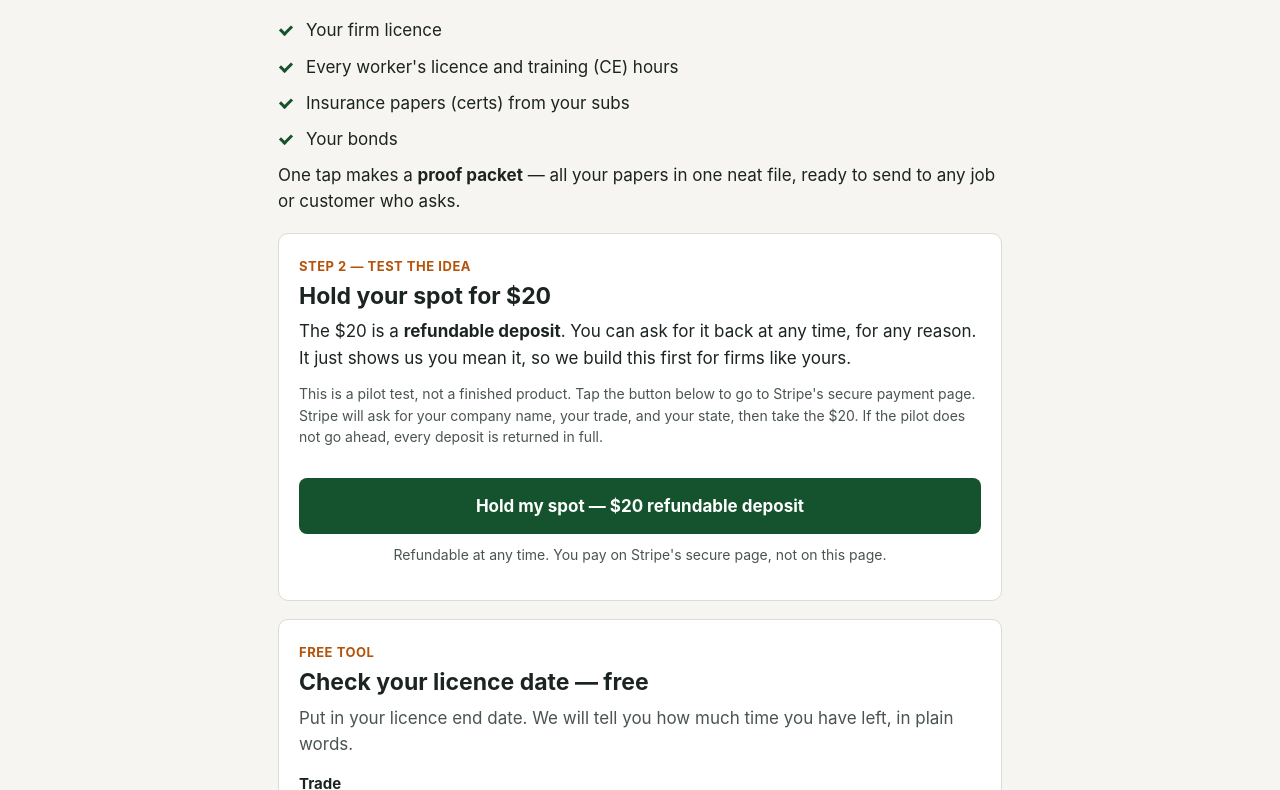
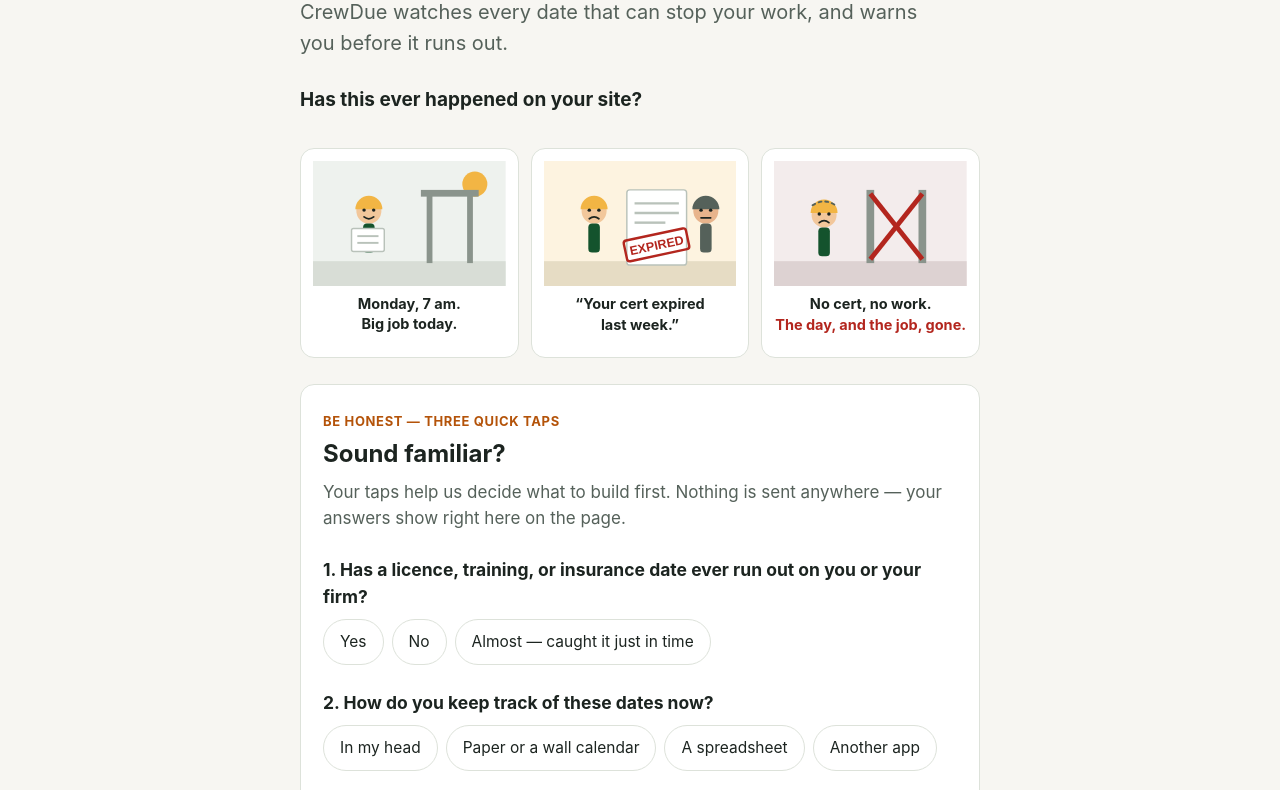
Before and after one commit to crewdue/crewdue, a plain HTML site: page index.html in a window 1280 px wide. Shown: the part 187-977 px from the top of the page. Drawn offline with Linux system fonts and the light colour scheme.

Commit message:
New page design: questions first, comic strip, simpler
Updated page title and various styles for better layout and readability. Revised text content for clarity and engagement.

```diff
--- a/index.html
+++ b/index.html
@@ -5,18 +5,20 @@
 <meta name="viewport" content="width=device-width, initial-scale=1, viewport-fit=cover" />
 <meta name="color-scheme" content="light dark" />
 <link rel="icon" href="data:," />
-<title>Licence Tracking — Test Page</title>
+<title>CrewDue — Pilot Test Page</title>
 <style>
   :root{
-    --bg:#f6f5f1;
+    --bg:#f7f6f2;
     --surface:#ffffff;
     --surface-2:#eef2ee;
     --ink:#1c2420;
-    --ink-soft:#4a554e;
-    --line:#d8ddd6;
+    --ink-soft:#55615a;
+    --line:#dde2da;
     --accent:#14532d;
     --accent-ink:#ffffff;
-    --accent-soft:#e3efe4;
+    --accent-soft:#e4efe5;
+    --amber:#b45309;
+    --red:#b3261e;
     --warn-bg:#fdf3e0;
     --warn-ink:#7a4d00;
     --warn-line:#e8cf9a;
@@ -25,12 +27,11 @@
     --danger-line:#f0b8b3;
     --ok-bg:#e7f4e9;
     --ok-ink:#14532d;
-    --amber:#b45309;
-    --radius:10px;
+    --radius:14px;
   }
   @media (prefers-color-scheme: dark){
     :root{
-      --bg:#141815;
+      --bg:#131714;
       --surface:#1e2420;
       --surface-2:#252c27;
       --ink:#eef1ec;
@@ -39,6 +40,8 @@
       --accent:#4ade80;
       --accent-ink:#0c1a10;
       --accent-soft:#223528;
+      --amber:#f0a35e;
+      --red:#f0857d;
       --warn-bg:#3a2f14;
       --warn-ink:#f5cf7d;
       --warn-line:#6b561f;
@@ -47,7 +50,6 @@
       --danger-line:#7a3a36;
       --ok-bg:#1e3324;
       --ok-ink:#8fe3a5;
-      --amber:#f0a35e;
     }
   }
   *{box-sizing:border-box}
@@ -58,9 +60,9 @@
     font-size:17px;line-height:1.55;
     -webkit-font-smoothing:antialiased;
   }
-  .wrap{max-width:760px;margin:0 auto;padding:0 18px 56px}
-  h1{font-size:34px;line-height:1.15;margin:0 0 12px;letter-spacing:-0.01em;font-weight:800}
-  h2{font-size:23px;line-height:1.25;margin:0 0 8px;font-weight:750}
+  .wrap{max-width:720px;margin:0 auto;padding:0 20px 64px}
+  h1{font-size:36px;line-height:1.14;margin:0 0 14px;letter-spacing:-0.01em;font-weight:800}
+  h2{font-size:24px;line-height:1.25;margin:0 0 10px;font-weight:750}
   h3{font-size:18px;margin:0 0 6px;font-weight:700}
   p{margin:0 0 12px}
   .soft{color:var(--ink-soft)}
@@ -71,38 +73,41 @@
   }
   section.card{
     background:var(--surface);border:1px solid var(--line);border-radius:var(--radius);
-    padding:22px 20px;margin:18px 0;
+    padding:26px 22px;margin:26px 0;
   }
-  section.plain{padding:6px 2px;margin:26px 0}
-  .step-label{font-size:13px;font-weight:700;letter-spacing:.04em;text-transform:uppercase;color:var(--amber);margin-bottom:6px}
-  .name-grid{display:grid;grid-template-columns:1fr;gap:10px;margin-top:14px}
-  @media(min-width:560px){.name-grid{grid-template-columns:repeat(3,1fr)}}
-  .name-opt{
-    text-align:left;background:var(--surface-2);border:2px solid var(--line);border-radius:var(--radius);
-    padding:14px 14px;cursor:pointer;font:inherit;color:var(--ink);width:100%;
+  section.plain{padding:10px 2px;margin:38px 0}
+  .step-label{font-size:13px;font-weight:700;letter-spacing:.05em;text-transform:uppercase;color:var(--amber);margin-bottom:8px}
+  .hero{padding:44px 0 6px;text-align:left}
+  .hero .lead{font-size:20px;color:var(--ink-soft);max-width:32em}
+  .pain-q{font-size:19px;font-weight:700;margin-top:26px}
+  .comic{display:grid;grid-template-columns:1fr;gap:12px;margin:16px 0 4px}
+  @media(min-width:600px){.comic{grid-template-columns:repeat(3,1fr)}}
+  .panel{
+    background:var(--surface);border:1.5px solid var(--line);border-radius:var(--radius);
+    padding:12px 12px 10px;text-align:center;
   }
-  .name-opt .nm{font-size:19px;font-weight:800;display:block}
-  .name-opt .dm{font-size:14px;color:var(--ink-soft);display:block;margin-top:2px}
-  .name-opt .why{font-size:13.5px;display:block;margin-top:8px;color:var(--ink-soft)}
-  .name-opt.selected{border-color:var(--accent);background:var(--accent-soft)}
-  .name-opt:focus-visible{outline:3px solid var(--amber);outline-offset:2px}
-  .pick-note{margin-top:12px;font-size:15px;display:none}
-  .pick-note.show{display:block;background:var(--ok-bg);color:var(--ok-ink);border:1px solid var(--line);border-radius:8px;padding:12px 14px;font-weight:600}
-  .hero{padding-top:30px}
-  .hero .lead{font-size:19px;color:var(--ink-soft);max-width:34em}
-  .ticks{list-style:none;margin:16px 0 4px;padding:0}
-  .ticks li{padding:5px 0 5px 28px;position:relative}
-  .ticks li::before{content:"";position:absolute;left:2px;top:13px;width:9px;height:5px;border-left:3px solid var(--accent);border-bottom:3px solid var(--accent);transform:rotate(-45deg)}
+  .panel svg{width:100%;height:auto;display:block}
+  .panel .cap{font-size:14.5px;font-weight:650;margin-top:8px;line-height:1.4}
+  .panel .cap .red{color:var(--red)}
+  .watch{list-style:none;margin:18px 0 14px;padding:0}
+  .watch li{
+    padding:11px 0 11px 36px;position:relative;font-size:18px;border-bottom:1px solid var(--line);
+  }
+  .watch li:last-child{border-bottom:none}
+  .watch li::before{
+    content:"";position:absolute;left:4px;top:19px;width:11px;height:6px;
+    border-left:3.5px solid var(--accent);border-bottom:3.5px solid var(--accent);transform:rotate(-45deg);
+  }
   label{display:block;font-weight:650;font-size:15px;margin:14px 0 5px}
-  input[type="text"],input[type="date"],select{
+  input[type="date"],select{
     width:100%;padding:12px 12px;font:inherit;font-size:16px;color:var(--ink);
     background:var(--surface);border:1.5px solid var(--line);border-radius:8px;
   }
   input:focus,select:focus{outline:3px solid var(--amber);outline-offset:1px;border-color:var(--amber)}
   .btn{
-    display:inline-block;width:100%;margin-top:18px;padding:15px 18px;
-    background:var(--accent);color:var(--accent-ink);border:none;border-radius:8px;
-    font:inherit;font-size:17px;font-weight:750;cursor:pointer;text-align:center;
+    display:inline-block;width:100%;margin-top:18px;padding:16px 18px;
+    background:var(--accent);color:var(--accent-ink);border:none;border-radius:10px;
+    font:inherit;font-size:18px;font-weight:750;cursor:pointer;text-align:center;
   }
   .btn:active{transform:translateY(1px)}
   .btn:focus-visible{outline:3px solid var(--amber);outline-offset:2px}
@@ -115,7 +120,7 @@
   .result.neutral{background:var(--surface-2);color:var(--ink);border:1px solid var(--line)}
   .result strong{font-weight:800}
   .days-big{font-size:30px;font-weight:850;line-height:1.1;display:block;margin:2px 0 4px}
-  .price-grid{display:grid;grid-template-columns:1fr;gap:12px;margin-top:14px}
+  .price-grid{display:grid;grid-template-columns:1fr;gap:12px;margin-top:16px}
   @media(min-width:620px){.price-grid{grid-template-columns:repeat(3,1fr)}}
   .tier{border:1.5px solid var(--line);border-radius:var(--radius);padding:18px 16px;background:var(--surface)}
   .tier.mid{border-color:var(--accent);background:var(--accent-soft)}
@@ -124,9 +129,9 @@
   .tier ul{margin:12px 0 0;padding-left:18px;font-size:15px}
   .tier li{margin:5px 0}
   .tag{display:inline-block;font-size:12.5px;font-weight:750;background:var(--accent);color:var(--accent-ink);border-radius:20px;padding:2px 10px;margin-bottom:10px}
-  .q{margin:20px 0}
-  .q:first-of-type{margin-top:8px}
-  .q p{font-weight:700;margin-bottom:8px}
+  .q{margin:24px 0}
+  .q:first-of-type{margin-top:10px}
+  .q p{font-weight:700;margin-bottom:9px;font-size:17.5px}
   .opts{display:flex;flex-wrap:wrap;gap:8px}
   .opt{
     font:inherit;font-size:15.5px;padding:10px 16px;border-radius:24px;cursor:pointer;
@@ -134,7 +139,7 @@
   }
   .opt.selected{background:var(--accent);color:var(--accent-ink);border-color:var(--accent);font-weight:700}
   .opt:focus-visible{outline:3px solid var(--amber);outline-offset:2px}
-  footer{border-top:1px solid var(--line);margin-top:34px;padding-top:20px;font-size:14.5px;color:var(--ink-soft)}
+  footer{border-top:1px solid var(--line);margin-top:40px;padding-top:20px;font-size:14.5px;color:var(--ink-soft)}
   footer p{margin-bottom:10px}
   .disclaimer{background:var(--surface);border:1px solid var(--line);border-radius:var(--radius);padding:16px 18px;font-size:15px;color:var(--ink)}
   a{color:var(--accent)}
@@ -143,38 +148,124 @@
 </head>
 <body>
 
-<div class="testbar">Pilot test page. CrewDue has not launched yet. The $20 deposit is refundable in full, at any time.</div>
+<div class="testbar">Pilot test. CrewDue has not launched yet. The $20 deposit is refundable in full, at any time.</div>
 
 <div class="wrap">
 
   <div class="hero">
-    <h1>Never miss a licence deadline again.</h1>
-    <p class="lead">We track every date that can stop your work — and warn you well before it runs out.</p>
-    <ul class="ticks">
-      <li>Your firm licence</li>
-      <li>Every worker's licence and training (CE) hours</li>
-      <li>Insurance papers (certs) from your subs</li>
-      <li>Your bonds</li>
-    </ul>
-    <p>One tap makes a <strong>proof packet</strong> — all your papers in one neat file, ready to send to any job or customer who asks.</p>
+    <h1>One expired date can stop the whole job.</h1>
+    <p class="lead">CrewDue watches every date that can stop your work, and warns you before it runs out.</p>
+    <p class="pain-q">Has this ever happened on your site?</p>
   </div>
 
+  <div class="comic" role="img" aria-label="Three panel cartoon: a crew arrives at a job, the site manager finds their insurance cert expired, and the crew is turned away and loses the day.">
+    <div class="panel">
+      <svg viewBox="0 0 200 130" xmlns="http://www.w3.org/2000/svg" aria-hidden="true">
+        <rect x="0" y="0" width="200" height="130" fill="#eef2ee"/>
+        <circle cx="168" cy="24" r="13" fill="#f2b544"/>
+        <rect x="0" y="104" width="200" height="26" fill="#d8ddd6"/>
+        <rect x="118" y="34" width="6" height="72" fill="#8a948c"/>
+        <rect x="160" y="34" width="6" height="72" fill="#8a948c"/>
+        <rect x="112" y="30" width="60" height="7" fill="#8a948c"/>
+        <circle cx="58" cy="52" r="13" fill="#f2c79b"/>
+        <path d="M44 50 a14 14 0 0 1 28 0 z" fill="#f2b544"/>
+        <rect x="52" y="65" width="12" height="30" rx="4" fill="#14532d"/>
+        <rect x="40" y="70" width="34" height="24" rx="2" fill="#ffffff" stroke="#b9c2ba" stroke-width="1.5"/>
+        <line x1="46" y1="78" x2="68" y2="78" stroke="#b9c2ba" stroke-width="2"/>
+        <line x1="46" y1="85" x2="68" y2="85" stroke="#b9c2ba" stroke-width="2"/>
+        <circle cx="53" cy="51" r="1.8" fill="#1c2420"/>
+        <circle cx="63" cy="51" r="1.8" fill="#1c2420"/>
+        <path d="M53 58 q5 4 10 0" stroke="#1c2420" stroke-width="1.8" fill="none" stroke-linecap="round"/>
+      </svg>
+      <p class="cap">Monday, 7 am.<br />Big job today.</p>
+    </div>
+    <div class="panel">
+      <svg viewBox="0 0 200 130" xmlns="http://www.w3.org/2000/svg" aria-hidden="true">
+        <rect x="0" y="0" width="200" height="130" fill="#fdf3e0"/>
+        <rect x="0" y="104" width="200" height="26" fill="#e6dcc4"/>
+        <circle cx="52" cy="52" r="13" fill="#f2c79b"/>
+        <path d="M38 50 a14 14 0 0 1 28 0 z" fill="#f2b544"/>
+        <rect x="46" y="65" width="12" height="30" rx="4" fill="#14532d"/>
+        <circle cx="47" cy="51" r="1.8" fill="#1c2420"/>
+        <circle cx="57" cy="51" r="1.8" fill="#1c2420"/>
+        <path d="M47 60 q5 -4 10 0" stroke="#1c2420" stroke-width="1.8" fill="none" stroke-linecap="round"/>
+        <rect x="86" y="30" width="62" height="78" rx="3" fill="#ffffff" stroke="#b9c2ba" stroke-width="1.5"/>
+        <line x1="94" y1="44" x2="140" y2="44" stroke="#b9c2ba" stroke-width="2.5"/>
+        <line x1="94" y1="54" x2="140" y2="54" stroke="#b9c2ba" stroke-width="2.5"/>
+        <line x1="94" y1="64" x2="126" y2="64" stroke="#b9c2ba" stroke-width="2.5"/>
+        <g transform="rotate(-12 117 88)">
+          <rect x="84" y="76" width="66" height="22" rx="3" fill="none" stroke="#b3261e" stroke-width="2.5"/>
+          <text x="117" y="92" text-anchor="middle" font-family="Arial, sans-serif" font-size="13" font-weight="bold" fill="#b3261e">EXPIRED</text>
+        </g>
+        <circle cx="168" cy="52" r="13" fill="#e8b48c"/>
+        <path d="M154 50 a14 14 0 0 1 28 0 z" fill="#55615a"/>
+        <rect x="162" y="65" width="12" height="30" rx="4" fill="#55615a"/>
+        <circle cx="163" cy="51" r="1.8" fill="#1c2420"/>
+        <circle cx="173" cy="51" r="1.8" fill="#1c2420"/>
+        <line x1="163" y1="59" x2="173" y2="59" stroke="#1c2420" stroke-width="1.8" stroke-linecap="round"/>
+      </svg>
+      <p class="cap">&#8220;Your cert expired<br />last week.&#8221;</p>
+    </div>
+    <div class="panel">
+      <svg viewBox="0 0 200 130" xmlns="http://www.w3.org/2000/svg" aria-hidden="true">
+        <rect x="0" y="0" width="200" height="130" fill="#f3ecec"/>
+        <rect x="0" y="104" width="200" height="26" fill="#ddd2d2"/>
+        <rect x="96" y="30" width="8" height="76" fill="#8a948c"/>
+        <rect x="150" y="30" width="8" height="76" fill="#8a948c"/>
+        <line x1="100" y1="34" x2="154" y2="102" stroke="#b3261e" stroke-width="5"/>
+        <line x1="154" y1="34" x2="100" y2="102" stroke="#b3261e" stroke-width="5"/>
+        <circle cx="52" cy="56" r="13" fill="#f2c79b"/>
+        <path d="M38 54 a14 14 0 0 1 28 0 z" fill="#f2b544"/>
+        <rect x="46" y="69" width="12" height="30" rx="4" fill="#14532d"/>
+        <circle cx="47" cy="55" r="1.8" fill="#1c2420"/>
+        <circle cx="57" cy="55" r="1.8" fill="#1c2420"/>
+        <path d="M47 64 q5 -4 10 0" stroke="#1c2420" stroke-width="1.8" fill="none" stroke-linecap="round"/>
+        <path d="M40 46 q12 -8 24 0" stroke="#55615a" stroke-width="2" fill="none" stroke-linecap="round" stroke-dasharray="3 4"/>
+      </svg>
+      <p class="cap">No cert, no work.<br /><span class="red">The day, and the job, gone.</span></p>
+    </div>
+  </div>
 
-  <section class="card" id="join">
-    <div class="step-label">Step 2 — test the idea</div>
-    <h2>Hold your spot for $20</h2>
-    <p>The $20 is a <strong>refundable deposit</strong>. You can ask for it back at any time, for any reason. It just shows us you mean it, so we build this first for firms like yours.</p>
-    <p class="small soft">This is a pilot test, not a finished product. Tap the button below to go to Stripe's secure payment page. Stripe will ask for your company name, your trade, and your state, then take the $20. If the pilot does not go ahead, every deposit is returned in full.</p>
+  <section class="card" id="questions">
+    <div class="step-label">Be honest — three quick taps</div>
+    <h2>Sound familiar?</h2>
+    <p class="soft">Your taps help us decide what to build first. Nothing is sent anywhere — your answers show right here on the page.</p>
 
-    <a class="btn" style="text-decoration:none" href="https://buy.stripe.com/00w3cxfKy2lN9kzceWeQM00">Hold my spot — $20 refundable deposit</a>
-            <p class="small soft" style="margin-top:10px;text-align:center">Refundable at any time. You pay on Stripe's secure page, not on this page.</p>
-      </section>
+    <div class="q" data-q="q1">
+      <p>1. Has a licence, training, or insurance date ever run out on you or your firm?</p>
+      <div class="opts">
+        <button type="button" class="opt">Yes</button>
+        <button type="button" class="opt">No</button>
+        <button type="button" class="opt">Almost — caught it just in time</button>
+      </div>
+    </div>
 
+    <div class="q" data-q="q2">
+      <p>2. How do you keep track of these dates now?</p>
+      <div class="opts">
+        <button type="button" class="opt">In my head</button>
+        <button type="button" class="opt">Paper or a wall calendar</button>
+        <button type="button" class="opt">A spreadsheet</button>
+        <button type="button" class="opt">Another app</button>
+      </div>
+    </div>
+
+    <div class="q" data-q="q3">
+      <p>3. Would warnings before dates run out — plus a one-tap proof packet — be worth $49 a month to your firm?</p>
+      <div class="opts">
+        <button type="button" class="opt">Yes</button>
+        <button type="button" class="opt">Maybe</button>
+        <button type="button" class="opt">No</button>
+      </div>
+    </div>
+
+    <div class="result neutral" id="qResult" role="status"></div>
+  </section>
 
   <section class="card" id="checker">
     <div class="step-label">Free tool</div>
-    <h2>Check your licence date — free</h2>
-    <p class="soft">Put in your licence end date. We will tell you how much time you have left, in plain words.</p>
+    <h2>Check a date now — free</h2>
+    <p class="soft">Put in any licence end date. See how much time is really left.</p>
 
     <form id="checkForm" novalidate>
       <label for="cTrade">Trade</label>
@@ -206,10 +297,31 @@
     <div class="result" id="checkResult" role="status"></div>
   </section>
 
+  <section class="plain">
+    <h2>CrewDue watches it all</h2>
+    <ul class="watch">
+      <li>Your firm licence</li>
+      <li>Every worker's licence and training hours</li>
+      <li>Insurance certs from your subs</li>
+      <li>Your bonds</li>
+    </ul>
+    <p class="soft">Warnings land well before each date. One tap makes a <strong>proof packet</strong> — every paper in one file, ready for any job that asks.</p>
+  </section>
+
+  <section class="card" id="join">
+    <div class="step-label">The pilot</div>
+    <h2>Hold your spot for $20</h2>
+    <p><strong>Refundable in full.</strong> Any time, any reason.</p>
+    <p><strong>Your deposit locks the price below</strong> for your firm.</p>
+    <p class="soft">If fewer than 3 firms join, the pilot does not run, and every deposit goes back.</p>
+
+    <a class="btn" style="text-decoration:none" href="https://buy.stripe.com/00w3cxfKy2lN9kzceWeQM00">Hold my spot — $20 refundable deposit</a>
+    <p class="small soft" style="margin-top:10px;text-align:center">You pay on Stripe's secure page. Stripe will ask for your company name, trade, and state.</p>
+  </section>
 
   <section class="plain" id="pricing">
     <h2>Simple prices. Per firm, not per person.</h2>
-    <p class="soft">One flat price for your whole firm. No charge per worker. Cancel any time.</p>
+    <p class="soft">One flat price for your whole firm. Cancel any time.</p>
     <div class="price-grid">
       <div class="tier">
         <h3>Starter</h3>
@@ -244,53 +356,15 @@
         </ul>
       </div>
     </div>
-    <p class="small soft" style="margin-top:12px">These are test prices. They may change before launch. Once a deposit is paid, that deposit holds the price shown here for that firm.</p>
-  </section>
-
-
-  <section class="card" id="questions">
-    <div class="step-label">3 quick questions</div>
-    <h2>Tell us in taps — no typing, no calls</h2>
-    <p class="soft">Your taps help us decide what to build first. Nothing is sent anywhere — your answers show right here on the page.</p>
-
-    <div class="q" data-q="q1">
-      <p>1. Has a licence, training, or insurance date ever run out on you or your firm?</p>
-      <div class="opts">
-        <button type="button" class="opt">Yes</button>
-        <button type="button" class="opt">No</button>
-        <button type="button" class="opt">Almost — caught it just in time</button>
-      </div>
-    </div>
-
-    <div class="q" data-q="q2">
-      <p>2. How do you keep track of these dates now?</p>
-      <div class="opts">
-        <button type="button" class="opt">In my head</button>
-        <button type="button" class="opt">Paper or a wall calendar</button>
-        <button type="button" class="opt">A spreadsheet</button>
-        <button type="button" class="opt">Another app</button>
-      </div>
-    </div>
-
-    <div class="q" data-q="q3">
-      <p>3. Would warnings before dates run out — plus a one-tap proof packet — be worth $49 a month to your firm?</p>
-      <div class="opts">
-        <button type="button" class="opt">Yes</button>
-        <button type="button" class="opt">Maybe</button>
-        <button type="button" class="opt">No</button>
-      </div>
-    </div>
-
-    <div class="result neutral" id="qResult" role="status"></div>
+    <p class="small soft" style="margin-top:12px">Test prices. They may change before launch. A paid deposit holds the price shown here for that firm.</p>
   </section>
 
   <section class="plain">
     <h2>What happens next</h2>
     <p><strong>1.</strong> Firms hold a spot with the $20 refundable deposit.<br />
-    <strong>2.</strong> If 3 or more firms pay, we build the full app — starting with electrical and HVAC in 5 big states.<br />
-    <strong>3.</strong> If not enough firms pay, every deposit goes back in full. No one loses a cent.</p>
+    <strong>2.</strong> If 3 or more firms pay, we build the full app.<br />
+    <strong>3.</strong> If not, every deposit goes back in full. No one loses a cent.</p>
   </section>
-
 
   <footer>
     <div class="disclaimer">
@@ -307,7 +381,7 @@
 <script>
 (function(){
   "use strict";
-    var checkForm = document.getElementById('checkForm');
+  var checkForm = document.getElementById('checkForm');
   var checkResult = document.getElementById('checkResult');
   checkForm.addEventListener('submit', function(e){
     e.preventDefault();
@@ -396,7 +470,7 @@
     });
     if(keys.length === 3){
       qResult.appendChild(document.createElement('br'));
-      qResult.appendChild(document.createTextNode('That is all we need. If this sounds useful, the $20 refundable deposit at the top of the page is how firms hold a spot.'));
+      qResult.appendChild(document.createTextNode('That is the problem CrewDue watches for you. The $20 refundable deposit below is how firms hold a pilot spot.'));
     }
   }
 })();
```
